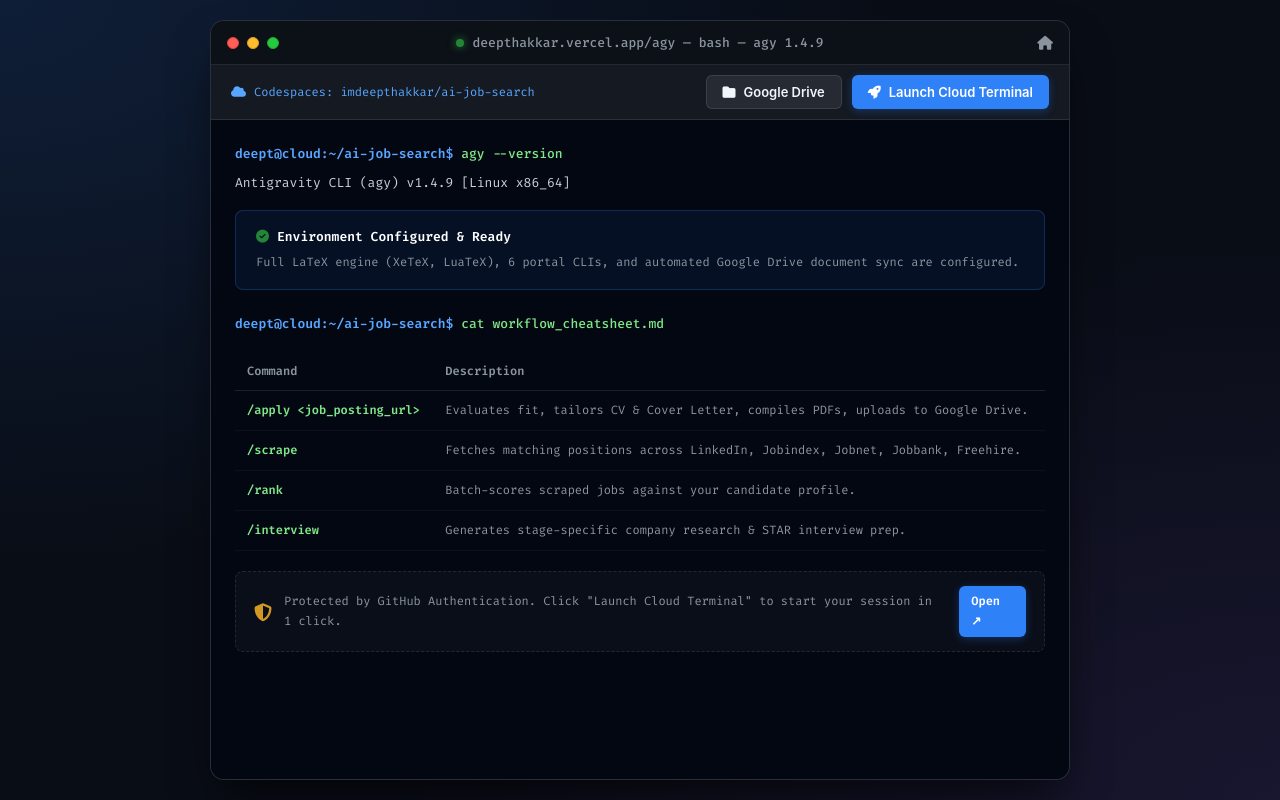
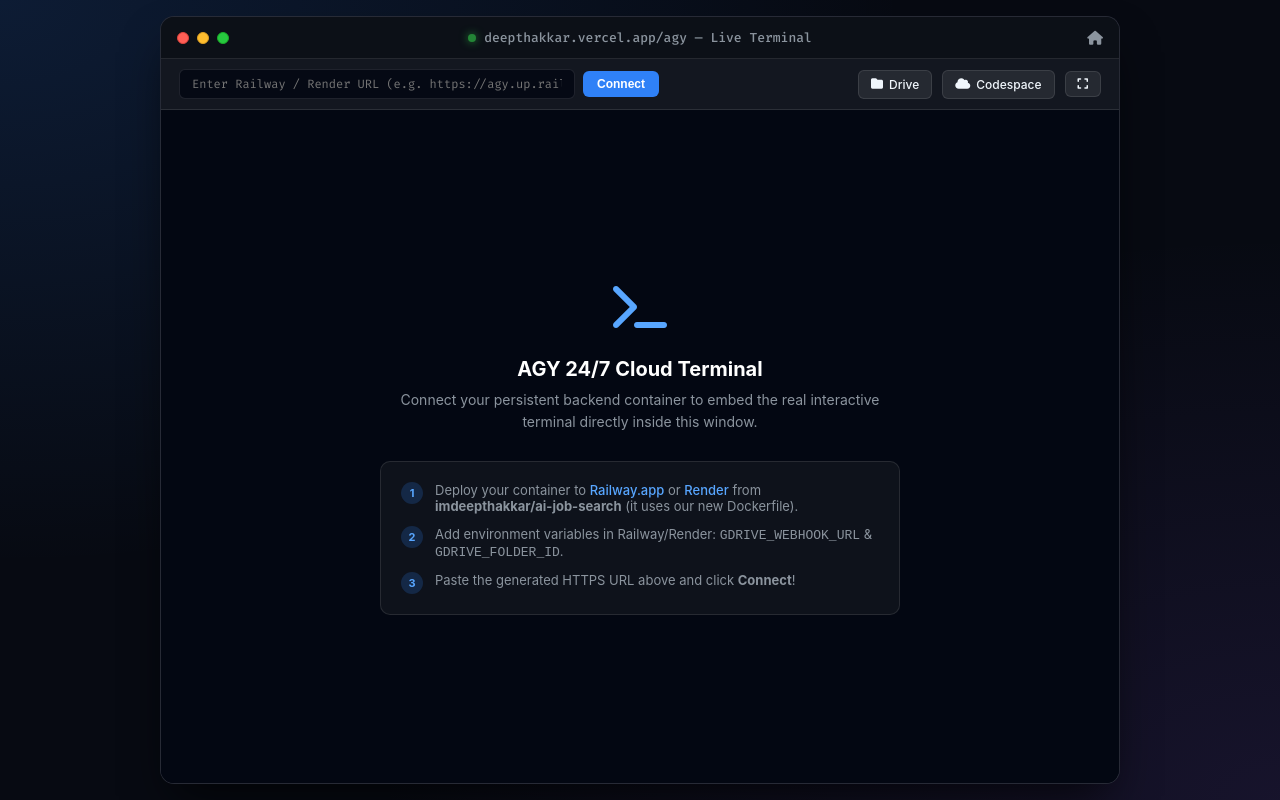
Before and after one commit to imdeepthakkar/deepthakkar, a plain HTML site: page agy.html in a window 1280 px wide. Drawn offline with Linux system fonts and the light colour scheme.

Commit message:
feat(agy): embed live cloud terminal iframe with auto-connect in macOS window

```diff
--- a/agy.html
+++ b/agy.html
@@ -10,8 +10,8 @@
     <link rel="stylesheet" href="https://cdnjs.cloudflare.com/ajax/libs/font-awesome/6.4.0/css/all.min.css">
     <style>
         :root {
-            --bg: #090d16;
-            --card-bg: rgba(18, 24, 38, 0.95);
+            --bg: #070a12;
+            --card-bg: rgba(15, 20, 32, 0.95);
             --border: rgba(255, 255, 255, 0.1);
             --text: #f0f6fc;
             --text-secondary: #8b949e;
@@ -36,7 +36,7 @@
             flex-direction: column;
             align-items: center;
             justify-content: center;
-            padding: 20px;
+            padding: 16px;
         }
 
         .portal-card {
@@ -45,25 +45,31 @@
             -webkit-backdrop-filter: blur(24px);
             border-radius: 14px;
             width: 100%;
-            max-width: 860px;
-            height: calc(100vh - 40px);
-            max-height: 820px;
+            max-width: 960px;
+            height: calc(100vh - 32px);
+            max-height: 860px;
             display: flex;
             flex-direction: column;
             box-shadow: var(--shadow);
             border: 1px solid var(--border);
             overflow: hidden;
-            animation: fadeIn 0.4s cubic-bezier(0.16, 1, 0.3, 1);
+            transition: all 0.3s ease;
         }
 
-        @keyframes fadeIn {
-            from { opacity: 0; transform: scale(0.98) translateY(8px); }
-            to { opacity: 1; transform: scale(1) translateY(0); }
+        .portal-card.fullscreen {
+            max-width: 100vw;
+            max-height: 100vh;
+            height: 100vh;
+            border-radius: 0;
+            border: none;
+            position: fixed;
+            top: 0; left: 0; right: 0; bottom: 0;
+            z-index: 9999;
         }
 
         .mac-header {
             background: rgba(13, 17, 23, 0.98);
-            height: 44px;
+            height: 42px;
             display: flex;
             align-items: center;
             justify-content: space-between;
@@ -80,6 +86,7 @@
 
         .mac-btn {
             width: 12px; height: 12px; border-radius: 50%;
+            cursor: pointer;
         }
         .close { background-color: #ff5f56; border: 1px solid #e0443e; }
         .minimize { background-color: #ffbd2e; border: 1px solid #dea123; }
@@ -116,20 +123,11 @@
         }
         .header-link:hover { color: #ffffff; }
 
-        .workspace-area {
-            flex: 1;
-            display: flex;
-            flex-direction: column;
-            background: var(--terminal-bg);
-            position: relative;
-            overflow: hidden;
-        }
-
         /* Top Action Bar */
         .action-bar {
             background: rgba(22, 27, 34, 0.7);
             border-bottom: 1px solid var(--border);
-            padding: 10px 20px;
+            padding: 10px 18px;
             display: flex;
             align-items: center;
             justify-content: space-between;
@@ -138,158 +136,179 @@
             flex-shrink: 0;
         }
 
-        .status-pill {
+        .host-input-group {
             display: flex;
             align-items: center;
             gap: 8px;
+            flex: 1;
+            max-width: 480px;
+        }
+
+        .host-input {
+            background: rgba(3, 7, 18, 0.8);
+            border: 1px solid var(--border);
+            color: #ffffff;
+            font-family: 'Fira Code', monospace;
             font-size: 12px;
-            font-family: 'Fira Code', monospace;
-            color: #58a6ff;
+            padding: 6px 12px;
+            border-radius: 6px;
+            flex: 1;
+            outline: none;
+            transition: border-color 0.2s;
+        }
+
+        .host-input:focus {
+            border-color: var(--accent);
+        }
+
+        .connect-btn {
+            background: var(--accent);
+            color: #ffffff;
+            font-size: 12px;
+            font-weight: 600;
+            padding: 6px 14px;
+            border-radius: 6px;
+            border: none;
+            cursor: pointer;
+            transition: background 0.2s;
+        }
+
+        .connect-btn:hover {
+            background: var(--accent-hover);
         }
 
         .btn-group {
             display: flex;
+            align-items: center;
             gap: 10px;
         }
 
         .action-btn {
             display: inline-flex;
             align-items: center;
-            gap: 8px;
-            background: var(--accent);
-            color: #ffffff;
-            font-size: 13px;
-            font-weight: 600;
-            padding: 8px 16px;
+            gap: 6px;
+            background: rgba(255, 255, 255, 0.08);
+            border: 1px solid var(--border);
+            color: var(--text);
+            font-size: 12px;
+            font-weight: 500;
+            padding: 6px 12px;
             border-radius: 6px;
             text-decoration: none;
             transition: all 0.2s;
-            box-shadow: 0 2px 8px rgba(47, 129, 247, 0.3);
-            border: none;
-            cursor: pointer;
         }
 
         .action-btn:hover {
-            background: var(--accent-hover);
-            transform: translateY(-1px);
-        }
-
-        .action-btn-secondary {
-            background: rgba(255, 255, 255, 0.08);
-            border: 1px solid var(--border);
-            color: var(--text);
-            box-shadow: none;
-        }
-        .action-btn-secondary:hover {
-            background: rgba(255, 255, 255, 0.14);
+            background: rgba(255, 255, 255, 0.15);
             color: #ffffff;
         }
 
-        /* Terminal Mock View & Commands */
-        .terminal-viewport {
+        /* Terminal Viewport Area */
+        .terminal-container {
             flex: 1;
-            padding: 24px;
-            font-family: 'Fira Code', monospace;
-            font-size: 13px;
-            color: #c9d1d9;
-            overflow-y: auto;
-            line-height: 1.6;
+            background: var(--terminal-bg);
+            position: relative;
+            display: flex;
+            flex-direction: column;
         }
 
-        .prompt-line {
-            color: #8b949e;
-            margin-bottom: 8px;
-        }
-        .prompt-user { color: #58a6ff; font-weight: 600; }
-        .prompt-cmd { color: #7ee787; font-weight: 500; }
-
-        .banner-box {
-            background: rgba(47, 129, 247, 0.08);
-            border: 1px solid rgba(47, 129, 247, 0.25);
-            border-radius: 8px;
-            padding: 16px 20px;
-            margin: 16px 0 24px;
+        .terminal-frame {
+            width: 100%;
+            height: 100%;
+            border: none;
+            background: var(--terminal-bg);
         }
 
-        .banner-title {
+        /* Empty/Disconnected State */
+        .empty-state {
+            position: absolute;
+            top: 0; left: 0; right: 0; bottom: 0;
+            display: flex;
+            flex-direction: column;
+            align-items: center;
+            justify-content: center;
+            padding: 40px 24px;
+            text-align: center;
+            background: var(--terminal-bg);
+            z-index: 2;
+        }
+
+        .empty-icon {
+            font-size: 48px;
+            color: #58a6ff;
+            margin-bottom: 20px;
+        }
+
+        .empty-title {
+            font-size: 20px;
+            font-weight: 700;
+            margin-bottom: 8px;
             color: #ffffff;
-            font-weight: 600;
-            margin-bottom: 6px;
+        }
+
+        .empty-desc {
+            font-size: 14px;
+            color: var(--text-secondary);
+            max-width: 520px;
+            line-height: 1.6;
+            margin-bottom: 28px;
+        }
+
+        .setup-steps {
+            background: rgba(22, 27, 34, 0.6);
+            border: 1px solid var(--border);
+            border-radius: 10px;
+            padding: 20px;
+            text-align: left;
+            max-width: 520px;
+            width: 100%;
+            font-size: 13px;
+            color: var(--text-secondary);
+        }
+
+        .setup-step {
+            display: flex;
+            gap: 12px;
+            margin-bottom: 12px;
+        }
+
+        .setup-step:last-child { margin-bottom: 0; }
+        .step-num {
+            background: rgba(47, 129, 247, 0.2);
+            color: #58a6ff;
+            width: 22px; height: 22px;
+            border-radius: 50%;
             display: flex;
             align-items: center;
-            gap: 8px;
+            justify-content: center;
+            font-size: 11px;
+            font-weight: 700;
+            flex-shrink: 0;
         }
 
-        .banner-desc {
-            color: #8b949e;
-            font-size: 12px;
+        .step-text a {
+            color: #58a6ff;
+            text-decoration: none;
+            font-weight: 500;
         }
+        .step-text a:hover { text-decoration: underline; }
 
-        .cmd-table {
-            width: 100%;
-            border-collapse: collapse;
-            margin: 20px 0;
-            font-size: 12px;
-        }
-
-        .cmd-table th {
-            text-align: left;
-            padding: 8px 12px;
-            color: #8b949e;
-            border-bottom: 1px solid var(--border);
-        }
-
-        .cmd-table td {
-            padding: 10px 12px;
-            border-bottom: 1px solid rgba(255, 255, 255, 0.04);
-        }
-
-        .cmd-name {
-            color: #7ee787;
-            font-weight: 600;
-        }
-
-        .cmd-detail {
-            color: #8b949e;
-        }
-
-        /* Embedded Frame Fallback Notice */
-        .security-notice {
-            background: rgba(255, 255, 255, 0.03);
-            border: 1px dashed var(--border);
-            border-radius: 8px;
-            padding: 14px 18px;
-            font-size: 12px;
-            color: var(--text-secondary);
-            margin-top: 20px;
-            display: flex;
-            align-items: center;
-            justify-content: space-between;
-            gap: 16px;
-        }
-
-        .security-notice i { color: #d29922; font-size: 18px; }
-
-        @media (max-width: 600px) {
-            .portal-card { height: 100vh; border-radius: 0; }
-            .action-bar { flex-direction: column; align-items: stretch; }
-            .btn-group { flex-direction: column; }
-        }
+        .hidden { display: none !important; }
     </style>
 </head>
 <body>
 
-    <div class="portal-card">
+    <div class="portal-card" id="portalCard">
         <!-- macOS Window Header -->
         <div class="mac-header">
             <div class="mac-controls">
-                <div class="mac-btn close"></div>
-                <div class="mac-btn minimize"></div>
-                <div class="mac-btn maximize"></div>
+                <div class="mac-btn close" title="Close" onclick="window.location.href='/'"></div>
+                <div class="mac-btn minimize" title="Minimize"></div>
+                <div class="mac-btn maximize" id="maximizeBtn" title="Toggle Fullscreen"></div>
             </div>
             <div class="header-title">
-                <span class="pulse-dot"></span>
-                <span>deepthakkar.vercel.app/agy — bash — agy 1.4.9</span>
+                <span class="pulse-dot" id="statusDot"></span>
+                <span id="headerStatus">deepthakkar.vercel.app/agy — Live Terminal</span>
             </div>
             <div class="header-actions">
                 <a href="/" class="header-link" title="Return to Portal"><i class="fa-solid fa-house"></i></a>
@@ -298,83 +317,132 @@
 
         <!-- Top Action Bar -->
         <div class="action-bar">
-            <div class="status-pill">
-                <i class="fa-solid fa-cloud"></i>
-                <span>Codespaces: imdeepthakkar/ai-job-search</span>
+            <div class="host-input-group">
+                <input type="text" id="backendUrlInput" class="host-input" placeholder="Enter Railway / Render URL (e.g. https://agy.up.railway.app)">
+                <button class="connect-btn" id="connectBtn">Connect</button>
             </div>
             <div class="btn-group">
-                <a href="https://drive.google.com/drive/folders/1rVMIUmEclDSFeitXv03QNUbwZMEoY_Q4" target="_blank" class="action-btn action-btn-secondary">
+                <a href="https://drive.google.com/drive/folders/1rVMIUmEclDSFeitXv03QNUbwZMEoY_Q4" target="_blank" class="action-btn">
                     <i class="fa-solid fa-folder"></i>
-                    <span>Google Drive</span>
+                    <span>Drive</span>
                 </a>
-                <a href="https://codespaces.new/imdeepthakkar/ai-job-search" target="_blank" class="action-btn" id="openTerminalBtn">
-                    <i class="fa-solid fa-rocket"></i>
-                    <span>Launch Cloud Terminal</span>
+                <a href="https://codespaces.new/imdeepthakkar/ai-job-search" target="_blank" class="action-btn" title="Launch via Codespaces fallback">
+                    <i class="fa-solid fa-cloud"></i>
+                    <span>Codespace</span>
                 </a>
+                <button class="action-btn" id="fullscreenBtn" title="Expand Fullscreen">
+                    <i class="fa-solid fa-expand"></i>
+                </button>
             </div>
         </div>
 
-        <!-- Terminal Viewport -->
-        <div class="workspace-area">
-            <div class="terminal-viewport">
-                <div class="prompt-line">
-                    <span class="prompt-user">deept@cloud:~/ai-job-search$</span> <span class="prompt-cmd">agy --version</span>
+        <!-- Terminal Viewport Area -->
+        <div class="terminal-container">
+            <!-- Disconnected / Setup State -->
+            <div class="empty-state" id="emptyState">
+                <div class="empty-icon"><i class="fa-solid fa-terminal"></i></div>
+                <div class="empty-title">AGY 24/7 Cloud Terminal</div>
+                <div class="empty-desc">
+                    Connect your persistent backend container to embed the real interactive terminal directly inside this window.
                 </div>
-                <div>Antigravity CLI (agy) v1.4.9 [Linux x86_64]</div>
 
-                <div class="banner-box">
-                    <div class="banner-title">
-                        <i class="fa-solid fa-circle-check" style="color: #238636;"></i>
-                        <span>Environment Configured & Ready</span>
+                <div class="setup-steps">
+                    <div class="setup-step">
+                        <div class="step-num">1</div>
+                        <div class="step-text">
+                            Deploy your container to <a href="https://railway.app/new" target="_blank">Railway.app</a> or <a href="https://render.com" target="_blank">Render</a> from <strong>imdeepthakkar/ai-job-search</strong> (it uses our new Dockerfile).
+                        </div>
                     </div>
-                    <div class="banner-desc">
-                        Full LaTeX engine (XeTeX, LuaTeX), 6 portal CLIs, and automated Google Drive document sync are configured.
+                    <div class="setup-step">
+                        <div class="step-num">2</div>
+                        <div class="step-text">
+                            Add environment variables in Railway/Render: <code>GDRIVE_WEBHOOK_URL</code> & <code>GDRIVE_FOLDER_ID</code>.
+                        </div>
+                    </div>
+                    <div class="setup-step">
+                        <div class="step-num">3</div>
+                        <div class="step-text">
+                            Paste the generated HTTPS URL above and click <strong>Connect</strong>!
+                        </div>
                     </div>
                 </div>
+            </div>
 
-                <div class="prompt-line">
-                    <span class="prompt-user">deept@cloud:~/ai-job-search$</span> <span class="prompt-cmd">cat workflow_cheatsheet.md</span>
-                </div>
-
-                <table class="cmd-table">
-                    <thead>
-                        <tr>
-                            <th>Command</th>
-                            <th>Description</th>
-                        </tr>
-                    </thead>
-                    <tbody>
-                        <tr>
-                            <td class="cmd-name">/apply &lt;job_posting_url&gt;</td>
-                            <td class="cmd-detail">Evaluates fit, tailors CV & Cover Letter, compiles PDFs, uploads to Google Drive.</td>
-                        </tr>
-                        <tr>
-                            <td class="cmd-name">/scrape</td>
-                            <td class="cmd-detail">Fetches matching positions across LinkedIn, Jobindex, Jobnet, Jobbank, Freehire.</td>
-                        </tr>
-                        <tr>
-                            <td class="cmd-name">/rank</td>
-                            <td class="cmd-detail">Batch-scores scraped jobs against your candidate profile.</td>
-                        </tr>
-                        <tr>
-                            <td class="cmd-name">/interview</td>
-                            <td class="cmd-detail">Generates stage-specific company research & STAR interview prep.</td>
-                        </tr>
-                    </tbody>
-                </table>
-
-                <div class="security-notice">
-                    <div style="display:flex; align-items:center; gap: 12px;">
-                        <i class="fa-solid fa-shield-halved"></i>
-                        <span>Protected by GitHub Authentication. Click "Launch Cloud Terminal" to start your session in 1 click.</span>
-                    </div>
-                    <a href="https://codespaces.new/imdeepthakkar/ai-job-search" target="_blank" class="action-btn" style="padding: 6px 12px; font-size: 12px;">
-                        Open ↗
-                    </a>
-                </div>
-            </div>
+            <!-- Active Live Terminal Frame -->
+            <iframe id="terminalFrame" class="terminal-frame hidden" allow="clipboard-read; clipboard-write"></iframe>
         </div>
     </div>
 
+    <script>
+        const STORAGE_KEY = "agy_terminal_backend_url";
+        const input = document.getElementById("backendUrlInput");
+        const connectBtn = document.getElementById("connectBtn");
+        const emptyState = document.getElementById("emptyState");
+        const terminalFrame = document.getElementById("terminalFrame");
+        const headerStatus = document.getElementById("headerStatus");
+        const statusDot = document.getElementById("statusDot");
+        const portalCard = document.getElementById("portalCard");
+        const fullscreenBtn = document.getElementById("fullscreenBtn");
+        const maximizeBtn = document.getElementById("maximizeBtn");
+
+        function loadBackend(url) {
+            if (!url) {
+                emptyState.classList.remove("hidden");
+                terminalFrame.classList.add("hidden");
+                terminalFrame.src = "";
+                headerStatus.textContent = "deepthakkar.vercel.app/agy — Offline";
+                statusDot.style.backgroundColor = "#8b949e";
+                statusDot.style.boxShadow = "none";
+                return;
+            }
+
+            // Save to localStorage
+            localStorage.setItem(STORAGE_KEY, url);
+            input.value = url;
+
+            // Load iframe
+            terminalFrame.src = url;
+            terminalFrame.classList.remove("hidden");
+            emptyState.classList.add("hidden");
+
+            headerStatus.textContent = "deepthakkar.vercel.app/agy — Connected";
+            statusDot.style.backgroundColor = "#238636";
+            statusDot.style.boxShadow = "0 0 8px #238636";
+        }
+
+        connectBtn.addEventListener("click", () => {
+            let url = input.value.trim();
+            if (url && !url.startsWith("http://") && !url.startsWith("https://")) {
+                url = "https://" + url;
+            }
+            loadBackend(url);
+        });
+
+        input.addEventListener("keydown", (e) => {
+            if (e.key === "Enter") {
+                connectBtn.click();
+            }
+        });
+
+        // Toggle Fullscreen
+        function toggleFullscreen() {
+            portalCard.classList.toggle("fullscreen");
+            const icon = fullscreenBtn.querySelector("i");
+            if (portalCard.classList.contains("fullscreen")) {
+                icon.className = "fa-solid fa-compress";
+            } else {
+                icon.className = "fa-solid fa-expand";
+            }
+        }
+        fullscreenBtn.addEventListener("click", toggleFullscreen);
+        maximizeBtn.addEventListener("click", toggleFullscreen);
+
+        // Auto-load saved backend URL on page open
+        const savedUrl = localStorage.getItem(STORAGE_KEY);
+        if (savedUrl) {
+            input.value = savedUrl;
+            loadBackend(savedUrl);
+        }
+    </script>
 </body>
 </html>
```
